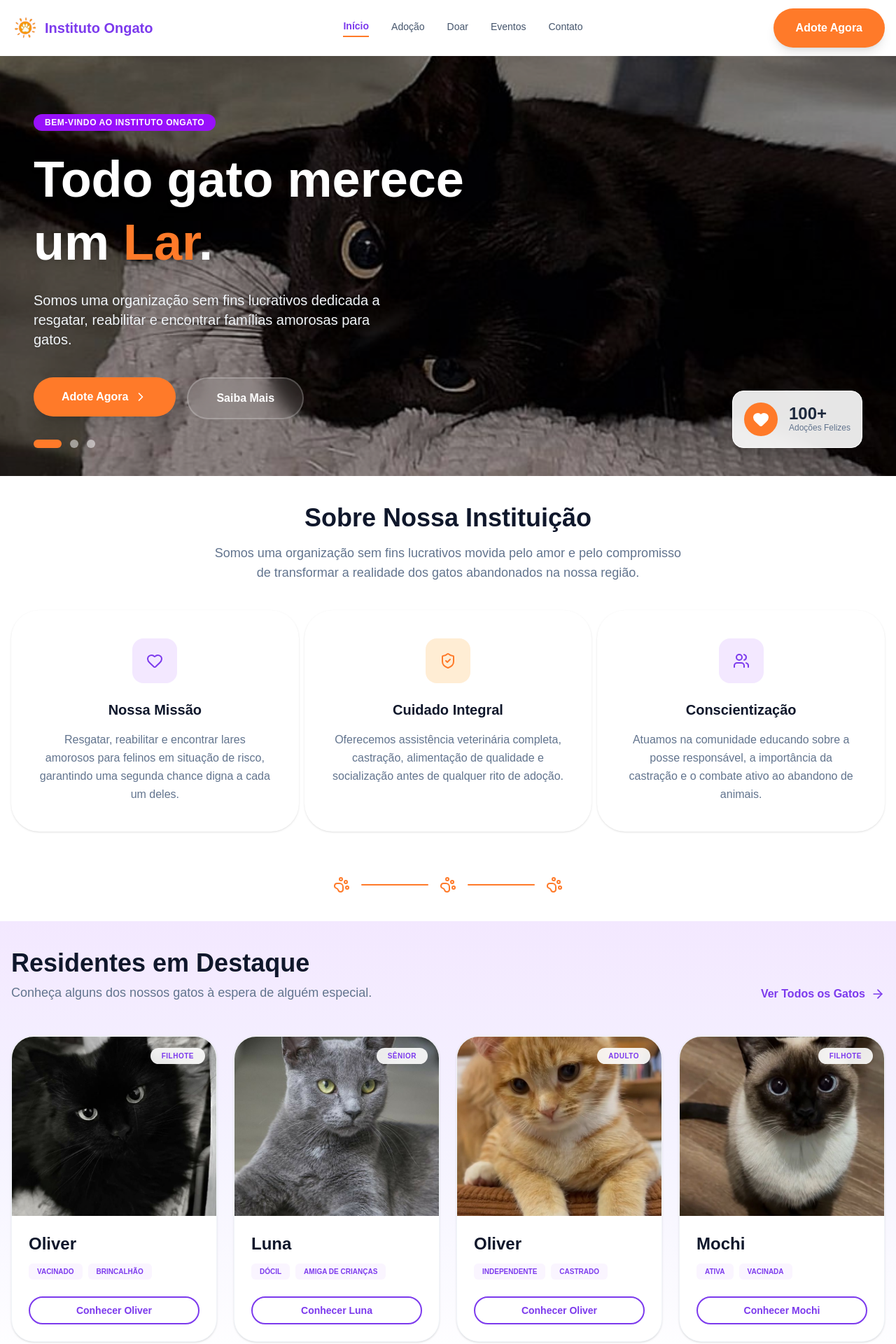
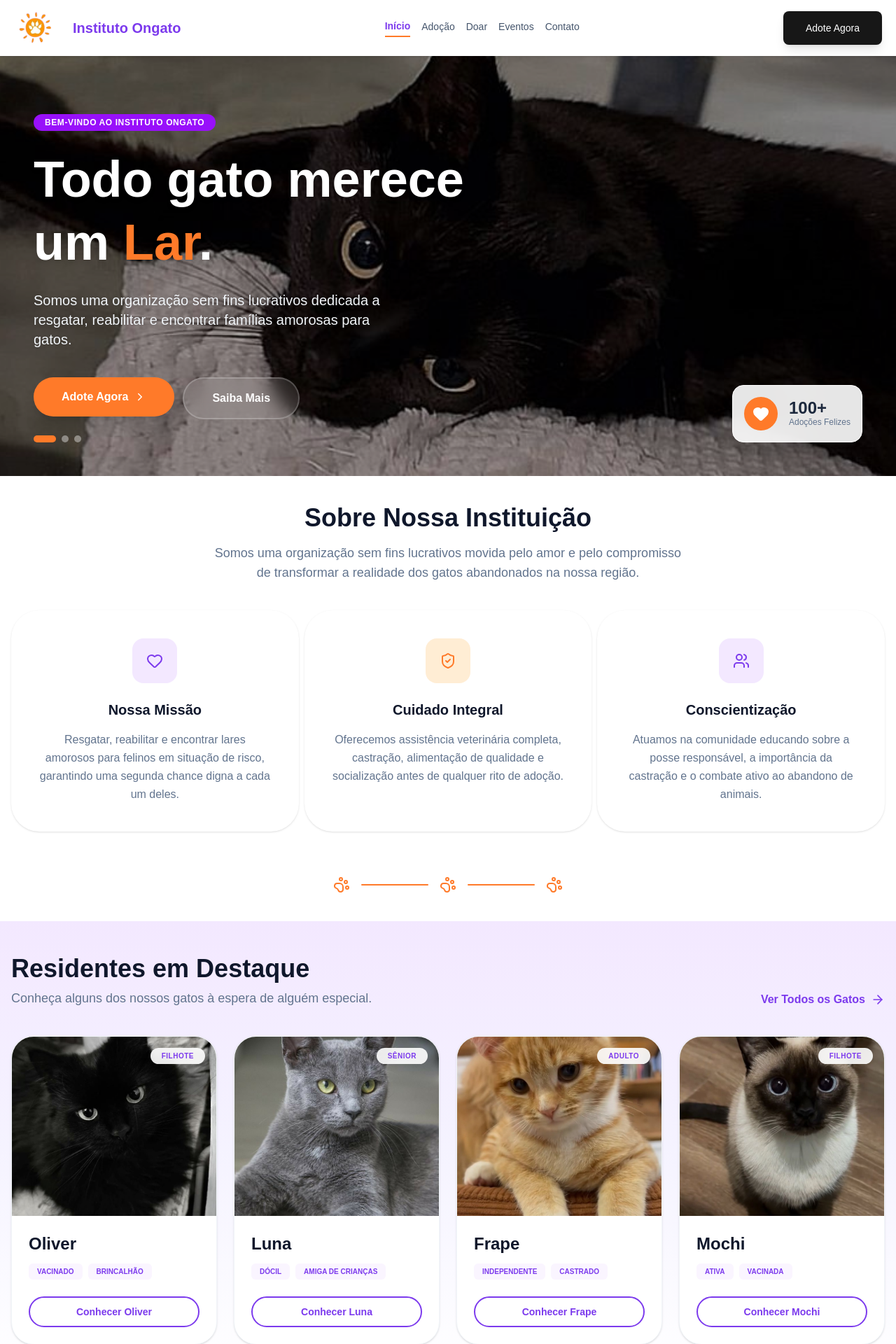
Before and after one commit to kasslima/ongato-front, a Next.js app: page / in a window 1280 px wide. Shown: the top 1920 px of the page at 70% size. Built offline with nearby package versions, Linux system fonts and the light colour scheme.

Commit message:
fix: responsividade das paginas

```diff
--- a/components/site/Banner.tsx
+++ b/components/site/Banner.tsx
@@ -45,12 +45,12 @@ export default function Banner() {
   useEffect(() => {
     const timer = setInterval(() => {
       setCurrent((prev) => (prev === slides.length - 1 ? 0 : prev + 1));
-    }, 8000);
+    }, 7000);
     return () => clearInterval(timer);
   }, []);
 
   return (
-    <section className="relative w-full h-[400px] md:h-[600px] overflow-hidden bg-slate-900">
+    <section className="relative w-full h-[460px] sm:h-[500px] md:h-[600px] overflow-hidden bg-slate-900">
       <AnimatePresence mode="wait">
         <motion.div
           key={slides[current].id}
@@ -60,7 +60,7 @@ export default function Banner() {
           transition={{ duration: 1 }}
           className="absolute inset-0 w-full h-full"
         >
-          {/* IMAGEM DE FUNDO (OCUPA TUDO) */}
+          {/* IMAGEM DE FUNDO */}
           <motion.div
             initial={{ scale: 1.1 }}
             animate={{ scale: 1 }}
@@ -74,40 +74,42 @@ export default function Banner() {
               className="object-cover"
               priority
             />
-            {/* Overlay Escuro para dar leitura ao texto */}
-            <div className="absolute inset-0 bg-black/40 md:bg-black/30" />
+            {/* Overlay ligeiramente mais escuro no mobile para salvar a leitura do texto */}
+            <div className="absolute inset-0 bg-black/50 md:bg-black/30" />
           </motion.div>
 
-          {/* CONTEÚDO CENTRALIZADO */}
+          {/* CONTEÚDO */}
           <div className="absolute inset-0 flex items-center">
-            <div className="container mx-auto px-4 md:px-12">
+            <div className="container mx-auto px-5 md:px-12">
               <motion.div
                 initial={{ y: 30, opacity: 0 }}
                 animate={{ y: 0, opacity: 1 }}
                 transition={{ delay: 0.2, duration: 0.5 }}
-                className="max-w-2xl text-white"
+                className="max-w-2xl text-center md:text-left mx-auto md:mx-0 text-white"
               >
-                <div className="inline-block px-4 py-1 bg-purple-600 text-white rounded-full text-xs font-bold uppercase tracking-wider mb-6">
+                <div className="inline-block px-4 py-1 bg-purple-600 text-white rounded-full text-[10px] md:text-xs font-bold uppercase tracking-wider mb-4 md:mb-6">
                   {slides[current].badge}
                 </div>
 
-                <h1 className="text-4xl md:text-7xl font-extrabold leading-tight drop-shadow-md">
+                {/* Tipografia responsiva para evitar quebras gigantes no celular */}
+                <h1 className="text-3xl sm:text-4xl md:text-7xl font-extrabold leading-tight drop-shadow-md">
                   {slides[current].title}
                   <span className="text-[#FF7A29]">{slides[current].titleAccent}</span>.
                 </h1>
 
-                <p className="text-slate-100 text-lg md:text-xl max-w-lg mt-6 drop-shadow-sm">
+                <p className="text-slate-200 md:text-slate-100 text-sm sm:text-base md:text-xl max-w-lg mt-4 md:mt-6 drop-shadow-sm mx-auto md:mx-0">
                   {slides[current].description}
                 </p>
 
-                <div className="flex flex-wrap gap-4 mt-10">
-                  <Link href="/adocao">
-                    <button className="bg-[#FF7A29] hover:bg-[#e66a1f] text-white px-10 py-4 rounded-full font-bold transition-all shadow-xl flex items-center gap-2">
-                      Adote Agora <ChevronRight size={20} />
+                {/* Botões empilhados no mobile, lado a lado no desktop */}
+                <div className="flex flex-col sm:flex-row justify-center md:justify-start gap-3 mt-8 md:mt-10 max-w-xs sm:max-w-none mx-auto md:mx-0">
+                  <Link href="/adocao" className="w-full sm:w-auto">
+                    <button className="w-full sm:w-auto bg-[#FF7A29] hover:bg-[#e66a1f] text-white px-8 py-3.5 md:px-10 md:py-4 rounded-full font-bold transition-all shadow-xl flex items-center justify-center gap-2 text-sm md:text-base">
+                      Adote Agora <ChevronRight size={18} />
                     </button>
                   </Link>
 
-                  <button className="bg-white/10 backdrop-blur-md border-2 border-white/20 text-white hover:bg-white/20 px-10 py-4 rounded-full font-bold transition-all">
+                  <button className="w-full sm:w-auto bg-white/10 backdrop-blur-md border-2 border-white/20 text-white hover:bg-white/20 px-8 py-3.5 md:px-10 md:py-4 rounded-full font-bold transition-all text-sm md:text-base">
                     Saiba Mais
                   </button>
                 </div>
@@ -115,11 +117,11 @@ export default function Banner() {
             </div>
           </div>
 
-          {/* CARD FLUTUANTE (AGORA INTEGRADO AO SLIDE) */}
+          {/* CARD FLUTUANTE (Oculto no mobile 'hidden', visível no desktop 'md:flex') */}
           <motion.div
             initial={{ x: 50, opacity: 0 }}
             animate={{ x: 0, opacity: 1 }}
-            className="absolute bottom-10 right-4 md:right-12 bg-white/90 backdrop-blur-md p-4 rounded-2xl shadow-2xl flex items-center gap-4 border border-white"
+            className="hidden md:flex absolute bottom-12 right-12 bg-white/90 backdrop-blur-md p-4 rounded-2xl shadow-2xl items-center gap-4 border border-white"
           >
             <div className="bg-[#FF7A29] p-3 rounded-full">
               <Heart className="text-white w-6 h-6 fill-current" />
@@ -135,14 +137,15 @@ export default function Banner() {
       </AnimatePresence>
 
       {/* INDICADORES (PONTINHOS) */}
-      <div className="absolute bottom-10 left-1/2 -translate-x-1/2 md:left-12 md:translate-x-0 flex gap-3 z-20">
+      <div className="absolute bottom-6 md:bottom-12 left-1/2 -translate-x-1/2 md:left-12 md:translate-x-0 flex gap-2 z-20">
         {slides.map((_, index) => (
           <button
             key={index}
             onClick={() => setCurrent(index)}
-            className={`h-3 rounded-full transition-all duration-300 ${
-              index === current ? "w-10 bg-[#FF7A29]" : "w-3 bg-white/50 hover:bg-white"
+            className={`h-2.5 rounded-full transition-all duration-300 ${
+              index === current ? "w-8 bg-[#FF7A29]" : "w-2.5 bg-white/40 hover:bg-white"
             }`}
+            aria-label={`Ir para o slide ${index + 1}`}
           />
         ))}
       </div>
--- a/components/site/Gatos.tsx
+++ b/components/site/Gatos.tsx
@@ -1,8 +1,9 @@
 'use client'
 
+import { useState, useEffect, useRef } from "react";
 import Image from "next/image";
+import { ArrowRight, ChevronLeft, ChevronRight } from "lucide-react";
 import Link from "next/link";
-import { ArrowRight } from "lucide-react";
 
 export default function Gatos() {
   const gatos = [
@@ -10,7 +11,7 @@ export default function Gatos() {
       nome: "Oliver",
       idade: "Filhote",
       tags: ["VACINADO", "BRINCALHÃO"],
-      imagem: "/ingatos1.jpg", // Substitua pelos seus arquivos
+      imagem: "/ingatos1.jpg",
     },
     {
       nome: "Luna",
@@ -19,7 +20,7 @@ export default function Gatos() {
       imagem: "/ingatos2.jpg",
     },
     {
-      nome: "Oliver", // O gato preto da imagem
+      nome: "Frape",
       idade: "Adulto",
       tags: ["INDEPENDENTE", "CASTRADO"],
       imagem: "/ingatos3.jpg",
@@ -32,36 +33,87 @@ export default function Gatos() {
     },
   ];
 
+  const [activeCard, setActiveCard] = useState(0);
+  const scrollRef = useRef<HTMLDivElement>(null);
+
+  // Função para mover o slide via botões ou automação
+  const scrollToSlide = (index: number) => {
+    if (scrollRef.current) {
+      const cardWidth = scrollRef.current.querySelector('[data-card]')?.getBoundingClientRect().width || 0;
+      const gap = 24; // Equivalente ao gap-6 do Tailwind (24px)
+
+      scrollRef.current.scrollTo({
+        left: index * (cardWidth + gap),
+        behavior: "smooth",
+      });
+      setActiveCard(index);
+    }
+  };
+
+  // 1. PASSA SOZINHO (Efeito Automático)
+  useEffect(() => {
+    const autoPlay = setInterval(() => {
+      // Se chegar no último gato, volta para o primeiro
+      const nextIndex = activeCard === gatos.length - 1 ? 0 : activeCard + 1;
+      scrollToSlide(nextIndex);
+    }, 6000); // Muda a cada 6 segundos
+
+    return () => clearInterval(autoPlay);
+  }, [activeCard, gatos.length]);
+
+  // 2. ATUALIZA O PONTINHO SE O USUÁRIO ARRASTAR COM O DEDO
+  const handleScroll = () => {
+    if (scrollRef.current) {
+      const scrollLeft = scrollRef.current.scrollLeft;
+      const cardWidth = scrollRef.current.querySelector('[data-card]')?.getBoundingClientRect().width || 1;
+      const gap = 24;
+
+      const index = Math.round(scrollLeft / (cardWidth + gap));
+      // Garante que o estado só mude se o index for diferente (evita re-renders infinitos)
+      if (index !== activeCard && index >= 0 && index < gatos.length) {
+        setActiveCard(index);
+      }
+    }
+  };
+
   return (
-    <section className="py-10 px-4" style={{background: 'linear-gradient(to bottom, #f3e8ff, #f5f3ff, #ffffff)'}}>
+    <section className="py-12 px-4 relative" style={{ background: 'linear-gradient(to bottom, #f3e8ff, #f5f3ff, #ffffff)' }}>
       <div className="container mx-auto">
 
-        {/* Cabeçalho da Seção */}
-        <div className="flex flex-col md:flex-row justify-between items-end mb-12 gap-2">
+        {/* Cabeçalho */}
+        <div className="flex flex-col md:flex-row justify-between items-start md:items-end mb-10 gap-3">
           <div>
             <h2 className="text-3xl md:text-4xl font-bold text-slate-900 mb-2">
               Residentes em Destaque
             </h2>
-            <p className="text-slate-500 text-lg">
+            <p className="text-slate-500 text-base md:text-lg">
               Conheça alguns dos nossos gatos à espera de alguém especial.
             </p>
           </div>
           <Link
             href="/adocao"
-            className="flex items-center gap-2 text-[#7C3AED] font-bold hover:underline"
+            className="flex items-center gap-2 text-[#7C3AED] font-bold hover:underline group text-sm md:text-base"
           >
-            Ver Todos os Gatos <ArrowRight className="w-5 h-5" />
+            Ver Todos os Gatos
+            <ArrowRight className="w-5 h-5 transition-transform group-hover:translate-x-1" />
           </Link>
         </div>
 
-        {/* Grid de Gatos */}
-        <div className="grid grid-cols-1 sm:grid-cols-2 lg:grid-cols-4 gap-6">
+        {/* CONTROLLER DO SLIDE (Arraste nativo + Snap Magnético) */}
+        <div className="relative w-full">
+          <div
+            ref={scrollRef}
+            onScroll={handleScroll}
+            className="flex flex-row overflow-x-auto gap-6 pb-6 snap-x snap-mandatory scroll-smooth sm:grid sm:grid-cols-2 lg:grid-cols-4 sm:overflow-x-visible sm:pb-0"
+            style={{ WebkitOverflowScrolling: 'touch', scrollbarWidth: 'none' }} // Remove barras visíveis no Mobile
+          >
             {gatos.map((gato, index) => (
               <div
                 key={index}
-              className="group bg-white rounded-[32px] overflow-hidden border border-slate-100 shadow-sm hover:shadow-lg hover:-translate-y-3 tansition-all duration-300"
+                data-card
+                className="min-w-[85vw] sm:min-w-0 bg-white rounded-[32px] overflow-hidden border border-slate-100 shadow-sm hover:shadow-lg transition-all duration-300 snap-center"
               >
-              {/* Container da Imagem */}
+                {/* Imagem */}
                 <div className="relative h-64 w-full">
                   <Image
                     src={gato.imagem}
@@ -69,7 +121,6 @@ export default function Gatos() {
                     fill
                     className="object-cover"
                   />
-                {/* Badge de Idade (Canto superior direito) */}
                   <div className="absolute top-4 right-4 bg-white/90 backdrop-blur-sm px-4 py-1 rounded-full text-[10px] font-bold text-[#7C3AED] uppercase tracking-wider">
                     {gato.idade}
                   </div>
@@ -81,7 +132,6 @@ export default function Gatos() {
                     {gato.nome}
                   </h3>
 
-                {/* Tags */}
                   <div className="flex flex-wrap gap-2 mb-6">
                     {gato.tags.map((tag) => (
                       <span
@@ -93,8 +143,7 @@ export default function Gatos() {
                     ))}
                   </div>
 
-                {/* Botão */}
-                <button className="w-full border-2 border-[#7C3AED] text-[#7C3AED] py-2 rounded-full font-bold text-sm hover:bg-[#7C3AED] hover:text-white transition-colors">
+                  <button className="w-full border-2 border-[#7C3AED] text-[#7C3AED] py-2.5 rounded-full font-bold text-sm hover:bg-[#7C3AED] hover:text-white transition-colors">
                     Conhecer {gato.nome}
                   </button>
                 </div>
@@ -102,6 +151,39 @@ export default function Gatos() {
             ))}
           </div>
 
+          {/* BOTÕES GRANDES PARA CELULAR (Fáceis de clicar com o dedão) */}
+          <div className="flex justify-between items-center mt-4 sm:hidden px-2">
+            <button
+              onClick={() => scrollToSlide(activeCard === 0 ? gatos.length - 1 : activeCard - 1)}
+              className="bg-white border border-slate-200 text-slate-700 active:bg-purple-100 w-12 h-12 rounded-full flex items-center justify-center shadow-md transition-all"
+              aria-label="Slide anterior"
+            >
+              <ChevronLeft size={24} />
+            </button>
+
+            {/* PONTINHOS INDICADORES (Centralizados entre os botões) */}
+            <div className="flex gap-2">
+              {gatos.map((_, index) => (
+                <button
+                  key={index}
+                  onClick={() => scrollToSlide(index)}
+                  className={`h-2.5 rounded-full transition-all duration-300 ${
+                    index === activeCard ? "w-6 bg-[#FF7A29]" : "w-2.5 bg-slate-300"
+                  }`}
+                />
+              ))}
+            </div>
+
+            <button
+              onClick={() => scrollToSlide(activeCard === gatos.length - 1 ? 0 : activeCard + 1)}
+              className="bg-white border border-slate-200 text-slate-700 active:bg-purple-100 w-12 h-12 rounded-full flex items-center justify-center shadow-md transition-all"
+              aria-label="Próximo slide"
+            >
+              <ChevronRight size={24} />
+            </button>
+          </div>
+        </div>
+
       </div>
     </section>
   );
--- a/components/site/Navbar.tsx
+++ b/components/site/Navbar.tsx
@@ -1,12 +1,15 @@
 'use client'
 
+import { useState } from "react";
 import Link from "next/link";
 import Image from "next/image";
 import { usePathname } from "next/navigation";
 import { Button } from "@/components/ui/button";
+import { Menu, X } from "lucide-react";
 
 export default function Navbar() {
   const pathname = usePathname();
+  const [isOpen, setIsOpen] = useState(false);
 
   const navLinks = [
     { href: "/", label: "Início" },
@@ -16,33 +19,32 @@ export default function Navbar() {
     { href: "/contato", label: "Contato" },
   ];
 
+  const toggleMenu = () => setIsOpen(!isOpen);
+
   return (
-    <nav className="w-full bg-white">
-      <div className="container mx-auto flex h-20 items-center justify-between px-4">
+    <nav className="w-full bg-white shadow-sm relative z-50">
+      <div className="container mx-auto flex h-20 items-center justify-center md:justify-between px-5 relative">
 
-        {/* Lado Esquerdo: Logo */}
-        <div className="flex items-center gap-2">
-          <Link href="/navbar" className="block">
-       <Image src="/ongato-logo.png" alt="Instituto Ongato" width={40} height={40} />
-         </Link>
+        {/* Centro (Mobile) / Lado Esquerdo (Desktop): Logo e Nome */}
+        <div className="flex items-center gap-3 md:gap-6">
+          <Link href="/" className="block">
+            <Image src="/ongato-logo.png" alt="Instituto Ongato" width={50} height={50} className="md:w-[60px] md:h-[60px]" />
+          </Link>
           <span className="text-xl font-bold text-[#7C3AED]">Instituto Ongato</span>
         </div>
 
-
-        {/* Centro: Links de Navegação Dinâmicos */}
-        <div className="hidden md:flex items-center gap-8 text-sm font-medium">
+        {/* Centro: Links de Navegação Dinâmicos (Apenas Desktop) */}
+        <div className="hidden md:flex items-center gap-4 text-sm font-medium">
           {navLinks.map((link) => {
-            // Verifica se o link atual é a rota onde o usuário está
             const isActive = pathname === link.href;
-
             return (
               <Link
                 key={link.href}
                 href={link.href}
                 className={`transition-all pb-1 ${
                   isActive
-                    ? "text-[#7C3AED] border-b-2 border-[#FF7A29] font-semibold" // Estilo Ativo
-                    : "text-slate-600 hover:text-[#7C3AED]" // Estilo Padrão / Hover
+                    ? "text-[#7C3AED] border-b-2 border-[#FF7A29] font-semibold"
+                    : "text-slate-600 hover:text-[#7C3AED]"
                 }`}
               >
                 {link.label}
@@ -51,12 +53,64 @@ export default function Navbar() {
           })}
         </div>
 
-        <div>
-        <Link href="/adocao" className="block">
-       <button className="bg-[#FF7A29] hover:bg-[#e66a1f] text-white px-8 py-4 rounded-full font-bold transition-all shadow-lg">
-            Adote Agora
-          </button>
-         </Link>
+        {/* Lado Direito: Botão Adotar (Apenas Desktop) */}
+        <div className="hidden md:block">
+          <Link href="/adocao">
+            <Button className="bg-[#FF7A29] hover:bg-[#e66a1f] text-white px-8 py-6 rounded-full font-bold transition-all shadow-lg text-md border-none">
+              Adote Agora
+            </Button>
+
+
+
+          </Link>
+        </div>
+
+        {/*
+          Botão Hambúrguer: Fixado no canto direito de forma absoluta no mobile,
+          para que ele não empurre o título do Instituto para o lado.
+        */}
+        <button
+          onClick={toggleMenu}
+          className="absolute right-5 md:hidden text-slate-600 hover:text-[#7C3AED] p-2 focus:outline-none"
+          aria-label="Toggle Menu"
+        >
+          {isOpen ? <X size={28} /> : <Menu size={28} />}
+        </button>
+      </div>
+
+      {/* --- MENU VERTICAL MOBILE --- */}
+      <div
+        className={`absolute top-20 left-0 w-full bg-white border-t border-slate-100 shadow-xl transition-all duration-300 md:hidden ${
+          isOpen ? "opacity-100 translate-y-0 pointer-events-auto" : "opacity-0 -translate-y-4 pointer-events-none"
+        }`}
+      >
+        <div className="flex flex-col p-4 gap-2 text-center font-medium">
+          {navLinks.map((link) => {
+            const isActive = pathname === link.href;
+            return (
+              <Link
+                key={link.href}
+                href={link.href}
+                onClick={() => setIsOpen(false)}
+                className={`text-lg py-2 transition-all ${
+                  isActive
+                    ? "text-[#7C3AED] font-bold bg-purple-50 rounded-lg"
+                    : "text-slate-800 hover:text-[#7C3AED]"
+                }`}
+              >
+                {link.label}
+              </Link>
+            );
+          })}
+
+          <hr className="border-slate-100 my-2" />
+
+          {/* Botão Adote Laranja dentro do menu mobile */}
+          <Link href="/adocao" onClick={() => setIsOpen(false)}>
+            <Button className="w-full bg-[#FF7A29] hover:bg-[#e66a1f] text-white py-6 rounded-full font-bold shadow-lg border-none">
+              Adote Agora
+            </Button>
+          </Link>
         </div>
       </div>
     </nav>
```
Lines whose indentation alone changed are shown as unchanged.
